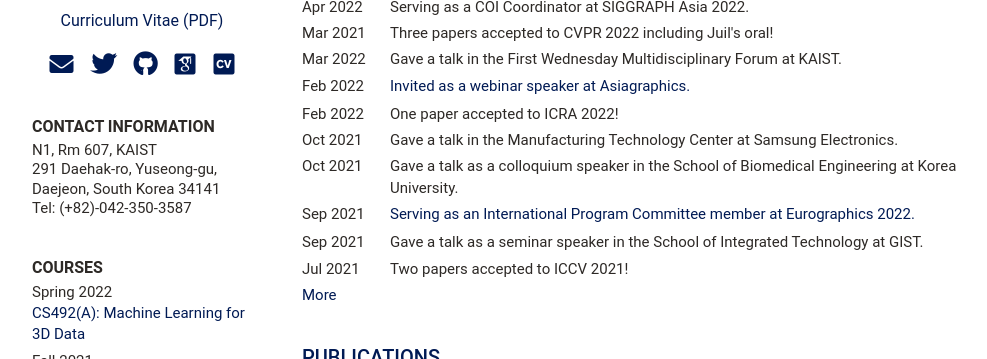
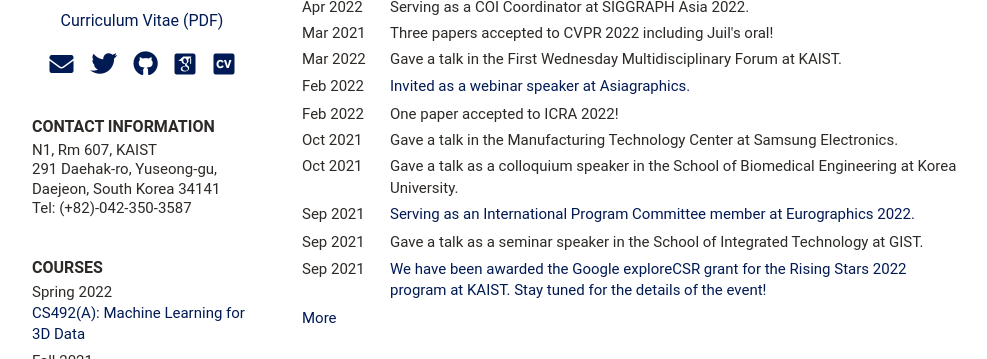
Before and after one commit to mhsung/mhsung.github.io, a Jekyll site: the page built from index.html, in a window 1280 px wide and 900 px high, scrolled down 373 px, cut to the strip 0-359 px from the top of the window. Shown: the whole strip, without its empty margins (126-1113 px from the left). Built offline with Jekyll 4.4.1, drawn with Linux system fonts in a browser that asks for light colours; some web fonts are replaced.

Commit message:
Updated.

```diff
--- a/_data/news.yml
+++ b/_data/news.yml
@@ -20,6 +20,9 @@
       time: Jul 2021
     - title: "Two papers accepted to ICCV 2021!"
       time: Jul 2021
+    - title: "We have been awarded the Google exploreCSR grant for the Rising Stars 2022 program at KAIST. Stay tuned for the details of the event!"
+      time: Sep 2021
+      link: https://research.google/outreach/explore-csr/recipients/
     - title: "Gave a talk as a seminar speaker in the School of Integrated Technology at GIST."
       time: Sep 2021
     - title: "Serving as an International Program Committee member at Eurographics 2022."
```
